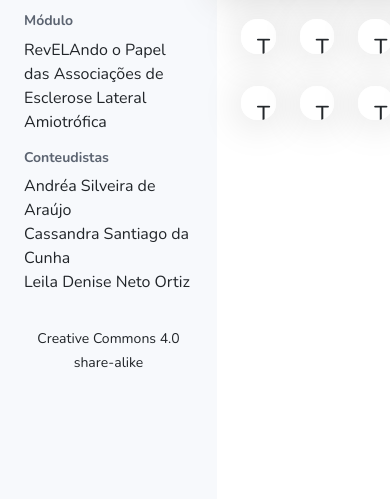
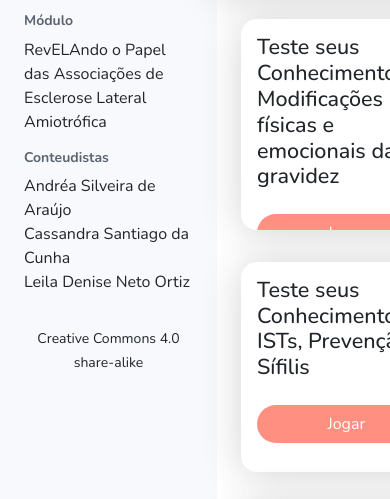
Before and after one commit to OliAtaide/conversa_de_mae_jogos, a plain HTML site: page index.html in a window 390 px wide. Shown: the part 197-696 px from the top of the page. Drawn offline with nearby package versions, Linux system fonts and the light colour scheme.

Commit message:
melhoria na responsividade da página inicial

```diff
--- a/index.html
+++ b/index.html
@@ -107,7 +107,7 @@
         success: function (_data) {
             _data.titulos.forEach(function (t, i) {
                 $('.row').append(
-                    '<div class="col-3 mb-3"><div class="card game-card"><div class="card-body"><h4 class="card-title">'
+                    '<div class="col-12 col-md-6 col-lg-3 mb-3"><div class="card game-card"><div class="card-body"><h4 class="card-title">'
                     +
                     t
                     +
```
